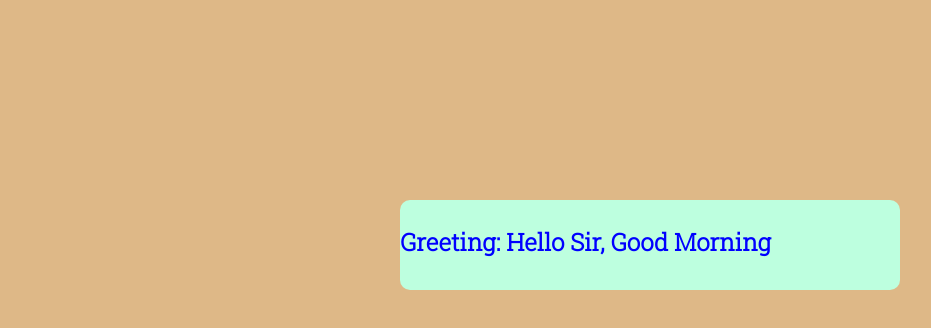
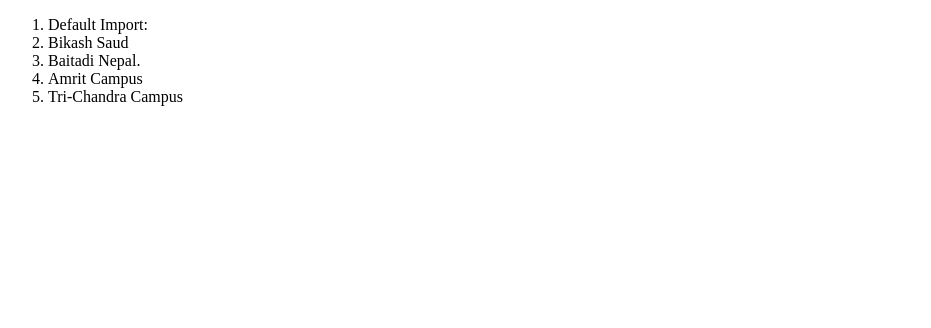
Before and after one commit to bikashsaud/my-app, a React (Create React App) app: page / in a window 1280 px wide. Shown: the top 328 px of the page, without its empty margins (0-931 px from the left). Built offline with nearby package versions, Linux system fonts and the light colour scheme.

Commit message:
import methods, export other than default

```diff
--- a/src/App.jsx
+++ b/src/App.jsx
@@ -6,12 +6,45 @@ import { func } from 'prop-types';
 import DateTime from './DateTime';
 
 
+// import other values with default as here
+// default bahek wala lae {yo bhitra lekhne}
+
+
+// method 1 to import
+import Name, {address, SendSchool, Campus} from './DefaultImport';
+
+// method 2 to import this method in not widly used.
+// import * as info from "./DefaultImport";
+
+
+
 function App() {
     return(
     <>
     {/* <Heading/>
     <Body/> */}
-    <DateTime />
+    {/* <DateTime /> */}
+    <>
+    <ol>
+
+        <li>Default Import:</li>
+
+        {/* Method to import by using *; not widly used */}
+        {/* default Name lae default garne */}
+        {/* <li>{info.default}</li>
+        <li>{info.address}</li>
+        <li>{info.Campus()}</li> */}
+        {/* <li> <info.SendSchool /> </li> */}
+
+
+        {/* Method1 for import one by one */}
+        <li>{Name}</li>
+        <li>{address}</li>
+        <li>{Campus()}</li>
+        <li>{SendSchool()}</li>
+
+    </ol>
+    </>
     </>
     );
 }
--- /dev/null
+++ b/src/DefaultImport.jsx
@@ -0,0 +1,26 @@
+const name = "Bikash Saud";
+const address = "Baitadi Nepal."
+
+
+function SendSchool() {
+    let school1 = "Tri-Chandra Campus";
+    return school1;
+}
+function Campus() {
+    let campus = "Amrit Campus";
+    return campus;
+}
+
+
+
+
+
+export default name;
+
+
+
+
+
+// if you want  to send more thanone values send as below save values what you define above.
+
+export {address, SendSchool, Campus};
--- a/src/index.js
+++ b/src/index.js
@@ -1,211 +1,10 @@
-// var React = require('react');
-// var ReacrDom = require('react-dom');
 
+// to get resource from otherrs called import
 import React from "react";
-import ReactDOM from "react-dom";
-import App from "./App";
+import reactDom from "react-dom";
 
+import App from './App'
 
-// external css;
-
-import './index.css';
-
-
-
-// stntex
-// ReacrDom.render('k dekhaune', 'kaha dekaune', 'call back garne')
-//
-
-// pure js
-// this is same as above "ReactDOM.render(<h1> Hello Bikash!! !</h1>, document.getElementById("root"));" using js
-
-// var h1 = document.createElement('h1');
-// h1.innerHTML = "React App---> ";
-// document.getElementById("root").appendChild(h1);
-
-
-// first way anu  udes way
-
-// ReactDOM.render(<div> <h1> Hello Bikash!! !</h1> <h2> hi, how are you...</h2> </div>, document.getElementById("root"));
-// ReactDOM.render([ <h1> Hello Bikash!! !</h1>, <h2> hi, how are you...</h2>,], document.getElementById("root"));// if you don't want to wrape elements into one anothr parent tag then you also use list or arraye by seperating elements by comma like this
-
-//use react.Fragment or <></>
-// ReactDOM.render(<React.Fragment> <h1> Hello Bikash!! !</h1> <h2> hi, how are you...</h2> </React.Fragment>, document.getElementById("root"));
-// // or
-// ReactDOM.render(<>
-//      <h1> Hello Bikash!! 5 top Netflix Series... </h1>
-//      <p>Here, my best 5 picks </p>
-//      <ol>
-//          <li>1. Dark</li>
-//          <li>2. Money Heist </li>
-//          <li>3. Loki</li>
-//          <li>4. Captain America </li>
-//          <li>5. Wanda Vision </li>
-
-//      </ol>
-//      </>, document.getElementById("root"));
-
-
-// react js expression
-
-// const flname = "Bikash Saud";
-// const address = "Baitadi Nepal"
-// ReactDOM.render(
-//     <>
-//         <h1>
-//             My Introduction:
-//         </h1>
-//         <h2> 1. Name: {flname}  </h2>,
-//         <h2> 2. Address: {address}  </h2>,
-//         <h2> 3. Sum of 3*3 :{3*3}  </h2>,
-//         <h2> 4. Random no: {Math.random()   } {address}  </h2>,
-
-
-//     </>,
-//     document.getElementById("root")
-// )
-
-
-// literal in jsx: #######
-// const fname = "bikas";
-// const lname = "Saud";
-// var cd = new Date().toLocaleDateString();
-// var ct = new Date().toLocaleTimeString();
-
-// reactDom.render(
-//     <>
-//     <h4>
-//         {/*  for concatination  */}
-//     My name is : {fname + " " + lname}
-//     </h4>
-//     {/* template lterales remove this thing by using as belod */}
-//     <h4>
-//        {` My first name is  ${fname} and last name is ${lname}. `}
-
-
-//     </h4>
-//     <h5>Current Date: {cd} </h5>
-//     <h5>Current Time: {ct} </h5>
-
-//     </>,
-//     document.getElementById("root")
-// )
-
-
-// React JSX Attributes
-
-//     var img = "https://picsum.photos/200/300.jpg";
-//     var img1 = "https://picsum.photos/200/300/?blur=2";
-//     var img3 = "https://picsum.photos/200/300?grayscale";
-//     var img4 = "https://picsum.photos/seed/picsum/200/300";
-//     var img5 = "https://picsum.photos/id/237/200/300";
-//     var link = "https://github.com/bikashsaud";
-
-//     // inline css
-
-//     const heading =         {
-//         marginTop: '20px',
-//         color: 'darkblue',
-//         textAlign: 'center',
-//         textTransform: 'capitalize',
-//         fontWeight: 'bold',
-//         textShadow: '0px 2px 4px #ffe9c5',
-//         fontSize: '40px',
-//         }
-
-// ReactDOM.render(
-    // <>
-    // {/* <h2  */}
-    // inline css exxample
-    // style={
-        // heading //{either this way make constant and add in this as variable or }
-        // second method
-        // {
-        //     marginTop: '20px',
-        //     color: 'darkblue',
-        //     textAlign: 'center',
-        //     textTransform: 'capitalize',
-        //     fontWeight: 'bold',
-        //     textShadow: '0px 2px 4px #ffe9c5',
-        //     fontSize: '40px',
-        //     }
-//     }> JSX Attribute</h2>
-//     <h2 className="heading-sub">My Name is Bkash Saud</h2>
-//     <div className="img-dev">
-//         <a href={link} target="_blank">
-//         <img src= {img} alt='picsum photo'/>
-//         </a>
-//         <img src= {img1} alt='picsum photo'/>
-//         <img src= {img3} alt='picsum photo'/>
-//         <img src= {img4} alt='picsum photo'/>
-//         <img src= {img5} alt='picsum photo'/>
-//     </div>
-//     </>,
-//     document.getElementById("root")
-// )
-
-
-// TASK 3
-// task show color of text according to time
-// const main = {
-//     margin:"200px 300px 200px 400px",
-//     backgroundColor:"rgb(189, 255, 223)",
-//     color: "Blue",
-//     width: '292px',
-//     height:'90px',
-//     paddingTop: '26px',
-//     borderRadius: '10px',
-// }
-// const text_main = {
-//     backgroundColor:"rgb(189, 255, 223)",
-//     color: "rgb(245, 149, 149)",
-//     backgroundColor:"rgb(189, 255, 223)",
-
-// }
-// var currentTime = new Date().getHours();
-// let greeting = '';
-// let grMr
-// if(currentTime>0 && currentTime<12){
-//     greeting = "Good Morning";
-//      grMr = {
-//         color: "green"
-//     }
-// }
-// else if(currentTime>12 && currentTime<18){
-//     greeting = "Good Afternoon";
-//      grMr = {
-//         color: "brown",
-//     }
-// }
-// else if(currentTime>18 && currentTime<24){
-//     greeting = "Good Night";
-//      grMr = {
-//         color: "black"
-//     }
-// };
-
-// const divSty = {
-//     // height:"00px",
-//     width: "600px",
-//     boxSize: "box-borderd",
-
-// }
-// ReactDOM.render(
-//     <>
-//     <div >
-//        <h2 style={main}> Greeting: Hello Sir, <span style = {main,grMr}> {`${greeting}`} </span></h2>
-//     </div>
-
-//     </>,
-//     document.getElementById('root')
-// )
-
-
-
-// importent part
-//<----------------- ################### React Component #################3----------->
-
-
-
-ReactDOM.render(<App/>,document.getElementById('root')
-)
+reactDom.render(<App />,
+    document.getElementById('root')
+);
```
